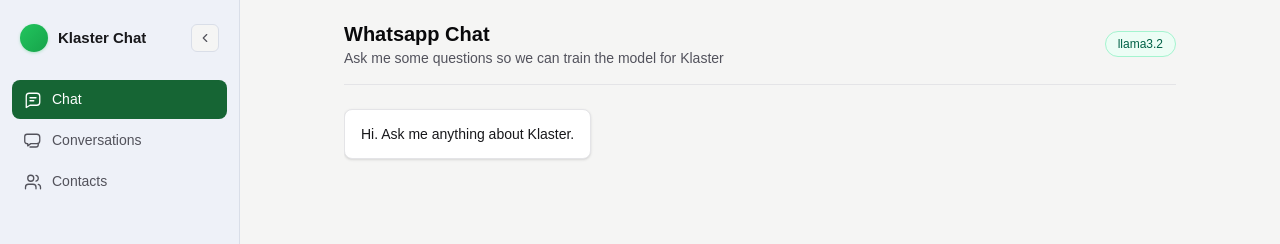
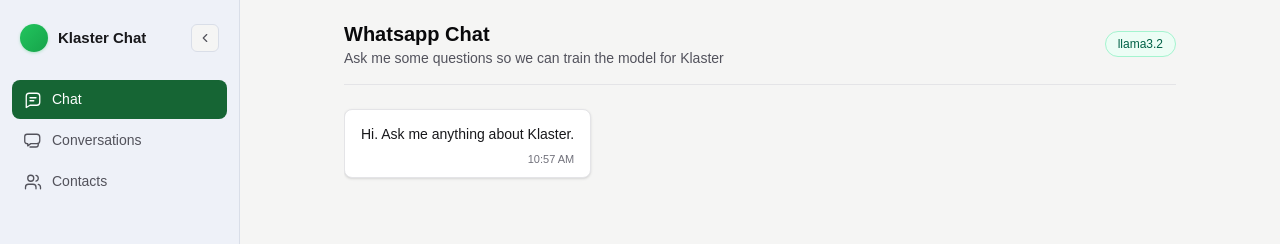
Before and after one commit to jacksmies/whatsapp-react, a Next.js app: page / in a window 1280 px wide. Shown: the top 244 px of the page. Built offline with nearby package versions, Linux system fonts and the light colour scheme.

Commit message:
Add timestamps to chat bubbles

```diff
--- a/app/components/chat-transcript.tsx
+++ b/app/components/chat-transcript.tsx
@@ -6,7 +6,15 @@ export type TranscriptMessage = {
   id: string;
   role: StoredMessageRole;
   content: string;
+  createdAt: Date;
 };
+
+function formatMessageTime(createdAt: Date) {
+  return new Intl.DateTimeFormat(undefined, {
+    hour: "numeric",
+    minute: "2-digit",
+  }).format(createdAt);
+}
 
 function MarkdownMessage({
   content,
@@ -74,6 +82,16 @@ export function ChatTranscript({ messages }: { messages: TranscriptMessage[] })
           <div className="text-sm leading-6">
             <MarkdownMessage content={message.content} role={message.role} />
           </div>
+          <time
+            dateTime={message.createdAt.toISOString()}
+            className={
+              message.role === "user"
+                ? "mt-2 block text-right text-[11px] leading-none text-zinc-300"
+                : "mt-2 block text-right text-[11px] leading-none text-zinc-500"
+            }
+          >
+            {formatMessageTime(message.createdAt)}
+          </time>
         </article>
       ))}
     </div>
--- a/app/components/chat.tsx
+++ b/app/components/chat.tsx
@@ -16,6 +16,7 @@ type ChatMessage = {
   id: string;
   role: ChatRole;
   content: string;
+  createdAt: Date;
 };
 
 type ChatResponse = {
@@ -32,6 +33,7 @@ const initialMessages: ChatMessage[] = [
     id: "welcome",
     role: "assistant",
     content: "Hi. Ask me anything about Klaster.",
+    createdAt: new Date(),
   },
 ];
 
@@ -40,6 +42,7 @@ function createMessage(role: ChatRole, content: string): ChatMessage {
     id: `${role}-${Date.now()}-${crypto.randomUUID()}`,
     role,
     content,
+    createdAt: new Date(),
   };
 }
 
```
Also changed, not shown: 1 other file (tests, documents, lock files or other folders).
